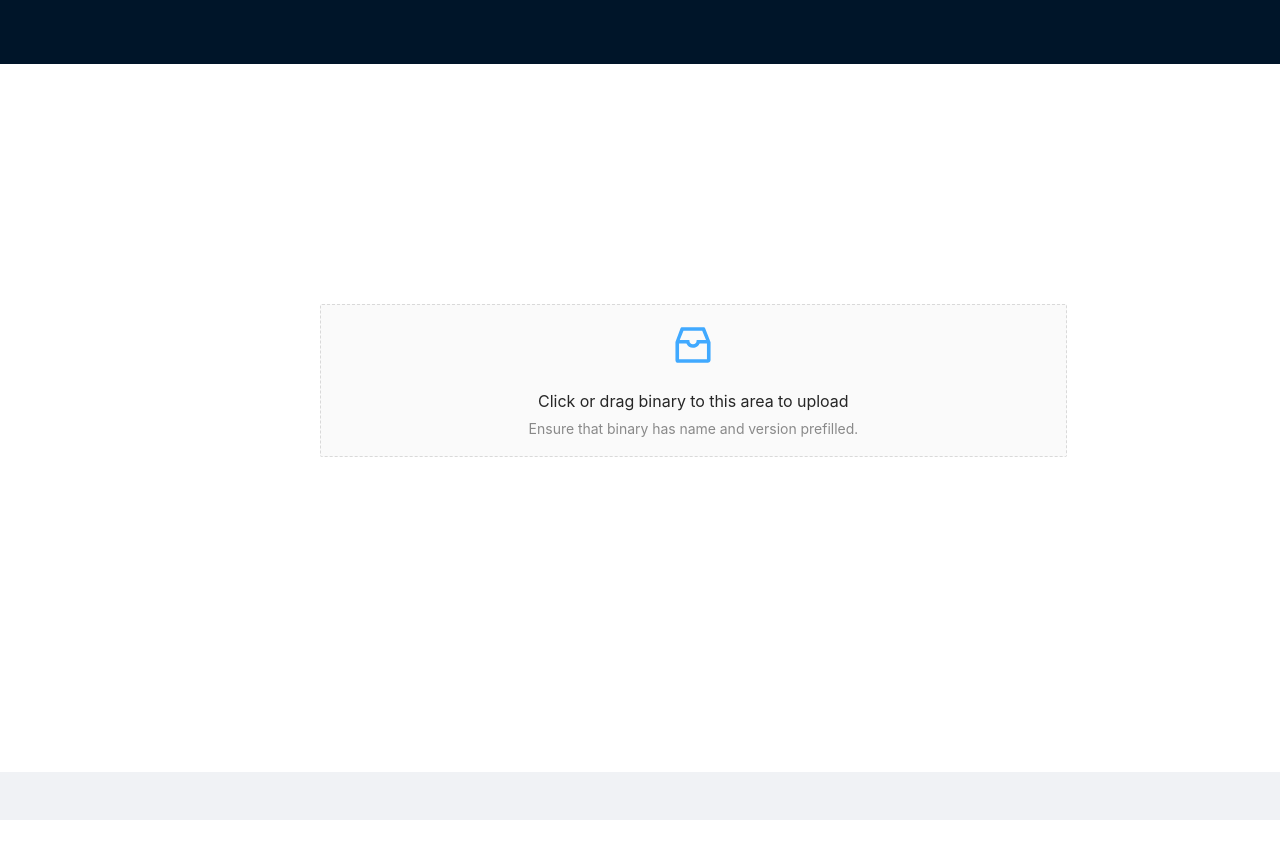
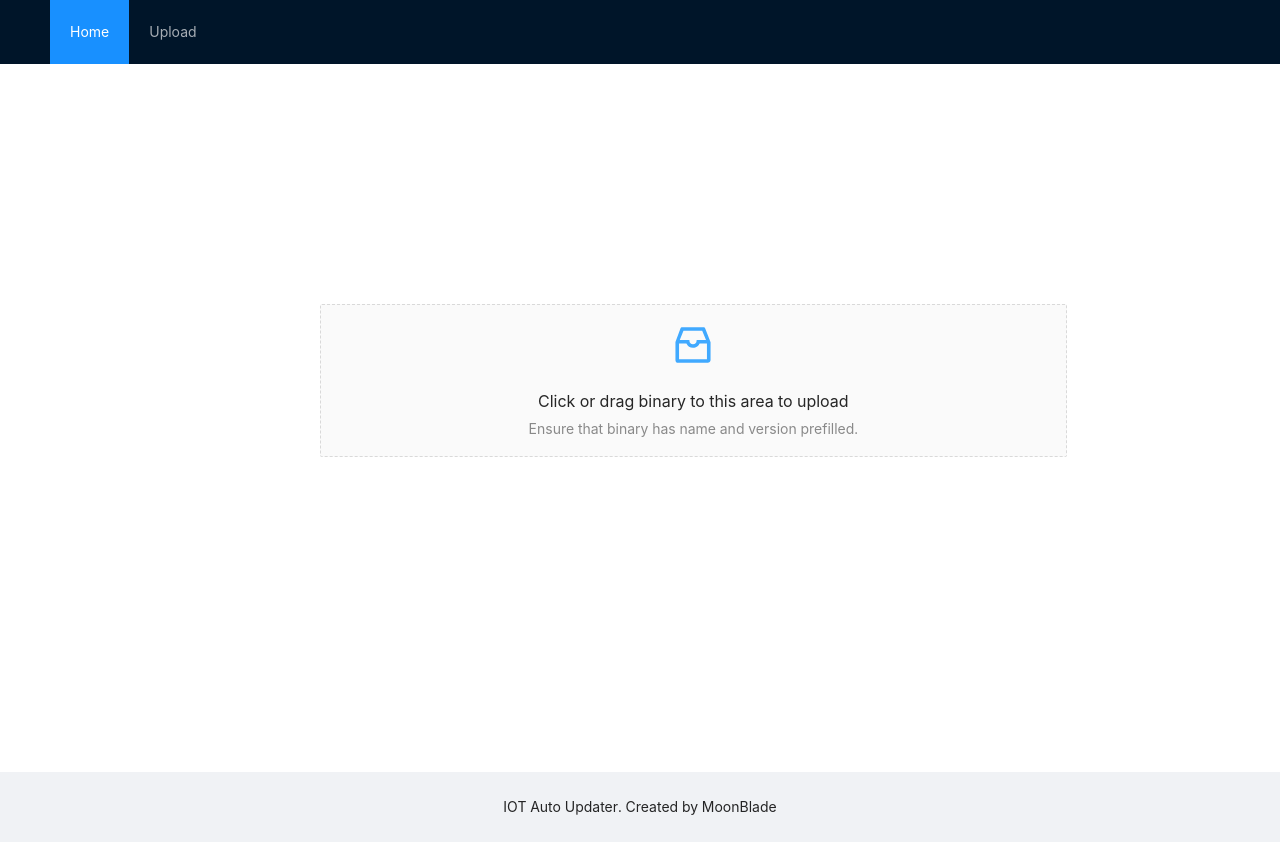
Before and after one commit to moonblade/auto-update-iot-devices, a React (Create React App) app: page /upload in a window 1280 px wide. Before the commit the page ends 820 px from the top, so only its background shows below. Built offline with nearby package versions, Linux system fonts and the light colour scheme.

Commit message:
OTA UPDATE WORKS, I AM A GOD

```diff
--- a/package.json
+++ b/package.json
@@ -10,6 +10,7 @@
     "firebase": "^8.3.1",
     "react": "^17.0.2",
     "react-dom": "^17.0.2",
+    "react-router-dom": "^5.3.0",
     "react-scripts": "4.0.3",
     "web-vitals": "^1.0.1"
   },
--- a/src/App.js
+++ b/src/App.js
@@ -1,17 +1,37 @@
 import './App.css';
 import { Upload } from "./components/upload/Upload";
+import { Link, BrowserRouter as Router, Route } from "react-router-dom";
 import "antd/dist/antd.css";
-import { Layout } from 'antd';
+import { Layout, Menu } from 'antd';
 const { Header, Content, Footer } = Layout;
 
 function App() {
   return (
     <>
-      <Header/>
-        <Content>
-          <Upload/>
-        </Content>
-      <Footer/>
+        <Router>
+          <Header className="header">
+            <div className="logo" >
+            </div>
+            <Menu theme="dark" mode="horizontal" defaultSelectedKeys={['1']}>
+              <Menu.Item key="1">
+                <Link to="/home">
+                  Home
+                </Link>
+              </Menu.Item>
+              <Menu.Item key="2">
+                <Link to="/upload">
+                  Upload
+                </Link>
+              </Menu.Item>
+            </Menu>
+          </Header>
+          <Content>
+            <Route exact path="/upload" component={Upload}/>
+          </Content>
+          <Footer style={{ textAlign: 'center' }}>
+            IOT Auto Updater. Created by MoonBlade
+          </Footer>
+        </Router>
     </>
   );
 }
--- a/src/components/upload/Upload.js
+++ b/src/components/upload/Upload.js
@@ -20,6 +20,7 @@ export const Upload = () => {
       return uploadToStorage(file, details);
     }).then(details => {
       message.success("Uploaded latest binary for " + details.binaryName);
+      console.log(details.downloadUrl);
       setFileList([]);
     }).catch(error => {
       message.error("Could not update binary");
--- a/src/components/upload/util.js
+++ b/src/components/upload/util.js
@@ -31,7 +31,7 @@ export const updateRtdb = async (details) => {
   const dbRef = database.ref(details.binaryName + config.firmware.firmwarePath);
   return new Promise((res) => {
     dbRef.set({
-      binaryVersion: config.firmware.binaryName + details.binaryName + config.firmware.binaryVersion + details.binaryVersion + "__",
+      binaryVersion: (config.firmware.binaryName + details.binaryName + config.firmware.binaryVersion + details.binaryVersion + "__").replaceAll("\u0000", ""),
       lastUpdate: new Date().toISOString(),
       downloadUrl: details.downloadUrl
     });
```
Also changed, not shown: 1 other file (tests, documents, lock files or other folders).
